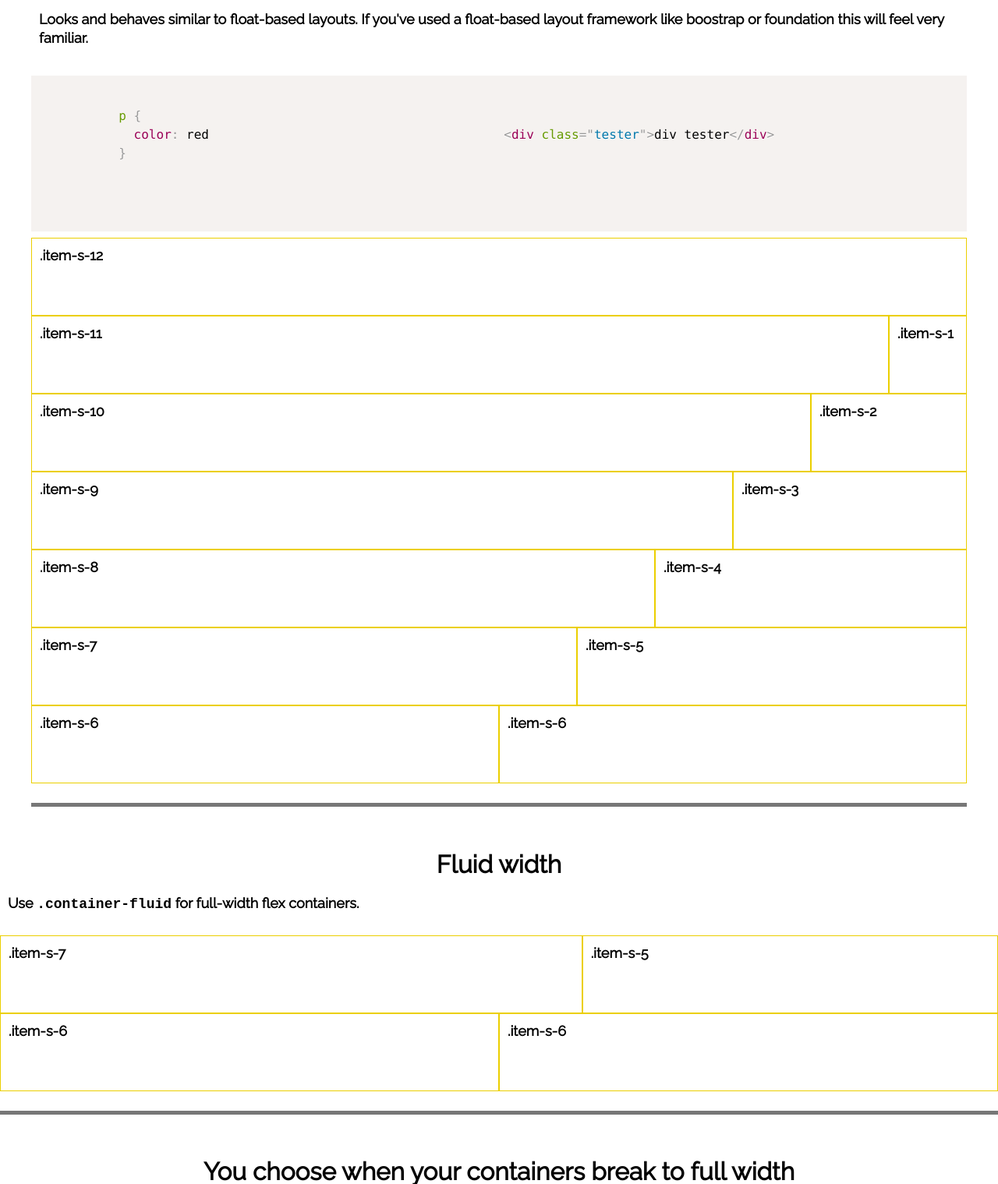
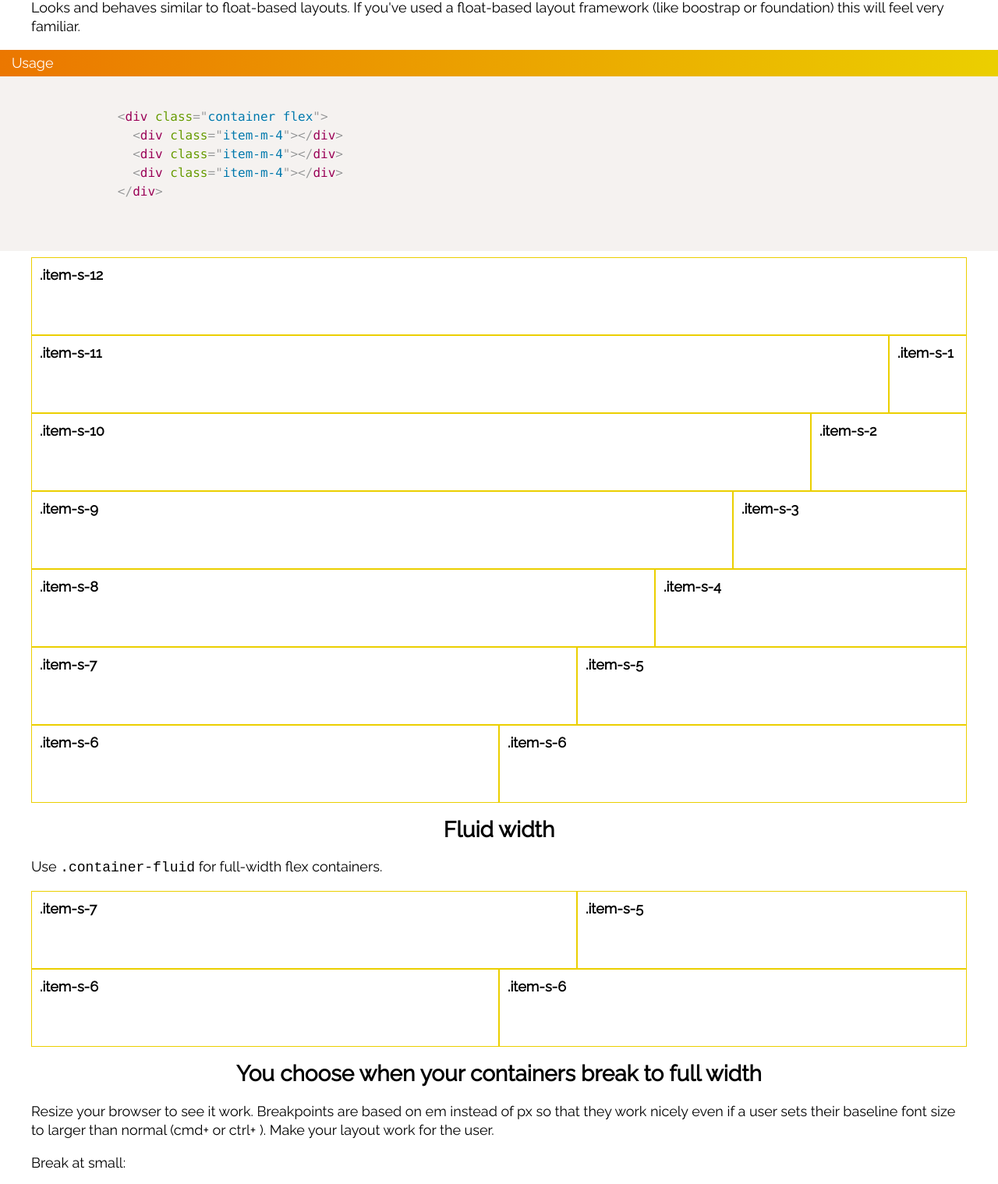
Before and after one commit to ahoy1/bicep_demo, a website: page index.html in a window 1280 px wide. Shown: the part 230-1749 px from the top of the page at 78% size. Drawn offline with Linux system fonts and the light colour scheme.

Commit message:
updates to demo page

```diff
--- a/index.html
+++ b/index.html
@@ -9,36 +9,39 @@
     <meta name="keywords" content="css,flexbox, display flex, css framework">
     <link rel="shortcut icon" href="favicon.ico" type="">
     <link rel='stylesheet' href='https://fonts.googleapis.com/css?family=Raleway' type='text/css'>
+    <link rel="stylesheet" href="prism.css">
     <link rel="stylesheet" href="bicep.min.css" type="text/css">
     <link rel="stylesheet" href="style.min.css">
-    <link rel="stylesheet" href="prism.css">
   </head>
   <body>
 
     <h1>bicep - flex your layout</h1>
 
-    <div class="container flex grow">
-      <div class="item-xs-12 noborder">
+    <div class="container flex">
+      <div class="item-xs-12 ">
         <p>Lightweight responsive grid layout, written with flexbox.</p>
         <h2>Standard</h2>
-        <p>Looks and behaves similar to float-based layouts. If you've used a float-based layout framework like boostrap or foundation this will feel very familiar.</p>
+        <p>Looks and behaves similar to float-based layouts. If you've used a float-based layout framework (like boostrap or foundation) this will feel very familiar.</p>
       </div>
-      <pre>
-        <code class="language-css">
-          p {
-            color: red
-          }
+    </div>
+    <div class="container-fluid flex">
+      <div class="item-xs-12 ">
+        <div class="markup-block-header">
+          Usage
+        </div>
+        <pre class="language-markup">
+          <code class="language-markup">
+              &lt;div class="container flex"&gt;
+                &lt;div class="item-m-4"&gt;&lt;/div&gt;
+                &lt;div class="item-m-4"&gt;&lt;/div&gt;
+                &lt;div class="item-m-4"&gt;&lt;/div&gt;
+              &lt;/div&gt;
           </code>
-      </pre>
-      <pre class="language-markup">
-        <code class="language-markup">
-          <script class="prism-markup">
-            <div class="tester">div tester</div>
+          </pre>
+      </div>
+    </div>
 
-          </script>
-        </code>
-      </pre>
-
+    <div class="container flex demo-style">
       <div class="item-s-12">.item-s-12</div>
       <div class="item-s-11">.item-s-11</div>
       <div class="item-s-1">.item-s-1</div>
@@ -54,11 +57,13 @@
       <div class="item-s-6">.item-s-6</div>
     </div>
     <section>
-    <div class="container-fluid flex">
-      <div class="item-xs-12 noborder">
+    <div class="container flex">
+      <div class="item-xs-12">
         <h2>Fluid width</h2>
         <p>Use <code>.container-fluid</code> for full-width flex containers.</p>
       </div>
+    </div>
+    <div class="container flex demo-style">
       <div class="item-s-7">.item-s-7</div>
       <div class="item-s-5">.item-s-5</div>
       <div class="item-s-6">.item-s-6</div>
@@ -66,35 +71,37 @@
     </div>
     </section>
     <div class="container flex">
-      <div class="item-xs-12 noborder">
+      <div class="item-xs-12">
         <h2>You choose when your containers break to full width</h2>
         <p>Resize your browser to see it work. Breakpoints are based on em instead of px so that they work nicely even if a user sets their baseline font size to larger than normal (cmd+ or ctrl+ ). Make your layout work for the user.</p>
         <p>Break at small:</p>
       </div>
+    </div>
+    <div class="container flex demo-style">
       <div class="item-s-3">.item-xs-3</div>
       <div class="item-s-9">.item-xs-9</div>
-      <div class="item-xs-12 noborder">
+      <div class="item-xs-12 ">
         <p>medium:</p>
       </div>
       <div class="item-m-4">.item-m-4</div>
       <div class="item-m-8">.item-m-8</div>
-      <div class="item-xs-12 noborder">
+      <div class="item-xs-12 ">
         <p>large:</p>
       </div>
       <div class="item-l-5">.item-l-5</div>
       <div class="item-l-7">.item-l-7</div>
-      <div class="item-xs-12 noborder">
+      <div class="item-xs-12 ">
         <p>XL:</p>
       </div>
       <div class="item-xl-4">.item-xl-4</div>
       <div class="item-xl-4">.item-xl-4</div>
       <div class="item-xl-4">.item-xl-4</div>
-      <div class="item-xs-12 noborder">
+      <div class="item-xs-12 ">
         <p>or never:</p>
       </div>
       <div class="item-xs-6">.item-xs-6</div>
       <div class="item-xs-6">.item-xs-6</div>
-      <div class="item-xs-12 noborder">
+      <div class="item-xs-12 ">
         <p>You can also use multiple classes to define different layout at different sizes:</p>
       </div>
       <div class="item-m-6 item-l-3 item-xl-6">.item-m-6 .item-l-3 .item-xl-6</div>
@@ -105,37 +112,42 @@
     </div>
 
 
-    <div class="container flex gutters">
-      <div class="item-xs-12 noborder">
+    <div class="container flex">
+      <div class="item-xs-12 ">
         <h2>Want some gutters?</h2>
         <p>Give your items a little breathing room. Add the <code>gutters</code> class to your flex container</p>
       </div>
+    </div>
+    <div class="container flex gutters demo-style">
       <div class="item-m-4">.item-m-4</div>
       <div class="item-m-4">.item-m-4</div>
       <div class="item-m-4">.item-m-4</div>
     </div>
 
     <div class="flex container">
-      <div class="item-xs-12 noborder">
+      <div class="item-xs-12 ">
         <h2>Bicep supports reordering</h2>
         <p>By default, flex items are laid out in DOM order. You can change that with the order attribute.</p>
         <p>Use the <code>.item-order-[breakpoint]-[order]</code> classes to rearrange the order that items appear.</p>
         <p>Inspect these items to see what orer. You'll also notice that they swap back to the DOM order under the medium breakpoint.</p>
       </div>
+    </div>
+    <div class="container flex demo-style">
       <div class="item-s-4 item-order-m-2">.item-s-4.item-order-m-2</div>
       <div class="item-s-5 item-order-m-3">.item-s-5.item-order-m-3</div>
       <div class="item-s-3 item-order-m-1">.item-s-3.item-order-m-1</div>
     </div>
 
     <div class="flex container">
-      <div class="item-xs-12 noborder">
+      <div class="item-xs-12 ">
         <h2>I hear flexbox is good for vertical centering...</h2>
-
       </div>
+    </div>
+    <div class="container flex demo-style">
       <div class="item-xs-12 flex container flex-center" style="min-height:400px;">
         <div class="item-xs-6">
           <p>
-            You heard right. Apply the <code>.flex-center</code> class to your flex container to center it's child items both vertically <i>and</i> horizontally.
+            You heard right. Apply the <code>.flex-center</code> class to your <code>flex</code> element to center it's child items both vertically <i>and</i> horizontally.
           </p>
         </div>
       </div>
--- a/style.scss
+++ b/style.scss
@@ -61,12 +61,8 @@ p, li {
   font-size:18px;
   text-align:left;
 }
-.flex {
-  border-bottom:5px solid $silver;
-  padding-bottom:25px;
-  margin-bottom:25px;
-}
-.flex > div{
+
+.flex.demo-style > div{
   padding:10px;
   font-size:18px;
   font-weight:bold;
@@ -86,3 +82,17 @@ p, li {
     border:0 none;
   }
 }
+
+//small change to prism style
+:not(pre) > code[class*="language-"],
+pre[class*="language-"] {
+    margin-top: 0;
+}
+
+.markup-block-header {
+    background: #EB7700;
+    background-image: -webkit-linear-gradient(right,$yellow,$orange);
+    padding: 5px 15px;
+    font-size: 18px;
+    color: #fff;
+}
```
Also changed, not shown: style.min.css.
